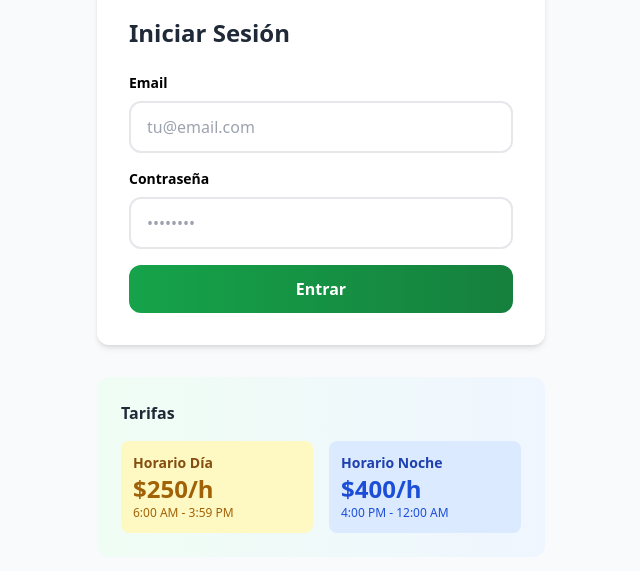
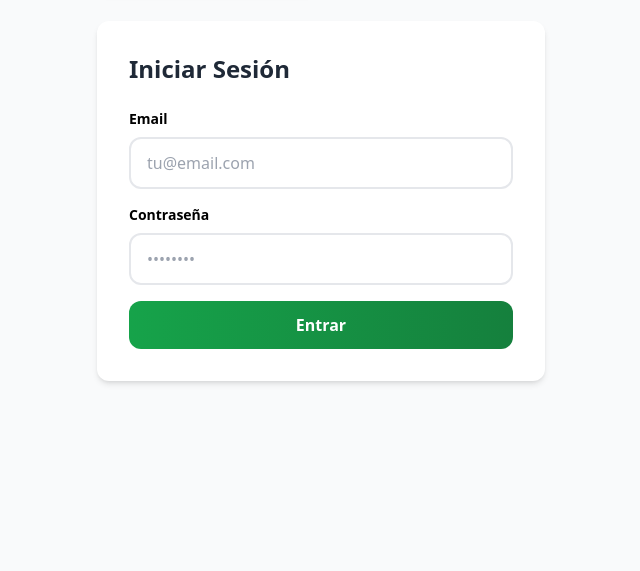
Before and after one commit to sabanazito3-star/distrito-padel, a website: page public/index.html in a window 1280 px wide. Shown: the part 335-906 px from the top of the page, without its empty margins (319-959 px from the left). After the commit the page ends 800 px from the top, so only its background shows below. Drawn offline with nearby package versions, Linux system fonts and the light colour scheme; no server answers.

Commit message:
Descripción del cambio

```diff
--- a/public/index.html
+++ b/public/index.html
@@ -84,25 +84,6 @@
           </button>
         </div>
       </div>
-
-      <!-- Tarifas -->
-      <div class="mt-8 bg-gradient-to-r from-green-50 to-blue-50 rounded-xl p-6">
-        <h3 class="font-bold text-gray-800 mb-4">Tarifas</h3>
-        <div class="grid grid-cols-2 gap-4 text-sm">
-          <div class="bg-yellow-100 rounded-lg p-3">
-            <p class="font-bold text-yellow-800">Horario Día</p>
-            <p class="text-2xl font-bold text-yellow-700">$250/h</p>
-            <p class="text-xs text-yellow-700">6:00 AM - 3:59 PM</p>
-          </div>
-          <div class="bg-blue-100 rounded-lg p-3">
-            <p class="font-bold text-blue-800">Horario Noche</p>
-            <p class="text-2xl font-bold text-blue-700">$400/h</p>
-            <p class="text-xs text-blue-700">4:00 PM - 12:00 AM</p>
-          </div>
-        </div>
-      </div>
-    </div>
-  </div>
 
   <!-- DASHBOARD SECTION -->
   <div id="dashboardSection" class="hidden min-h-screen">
```
